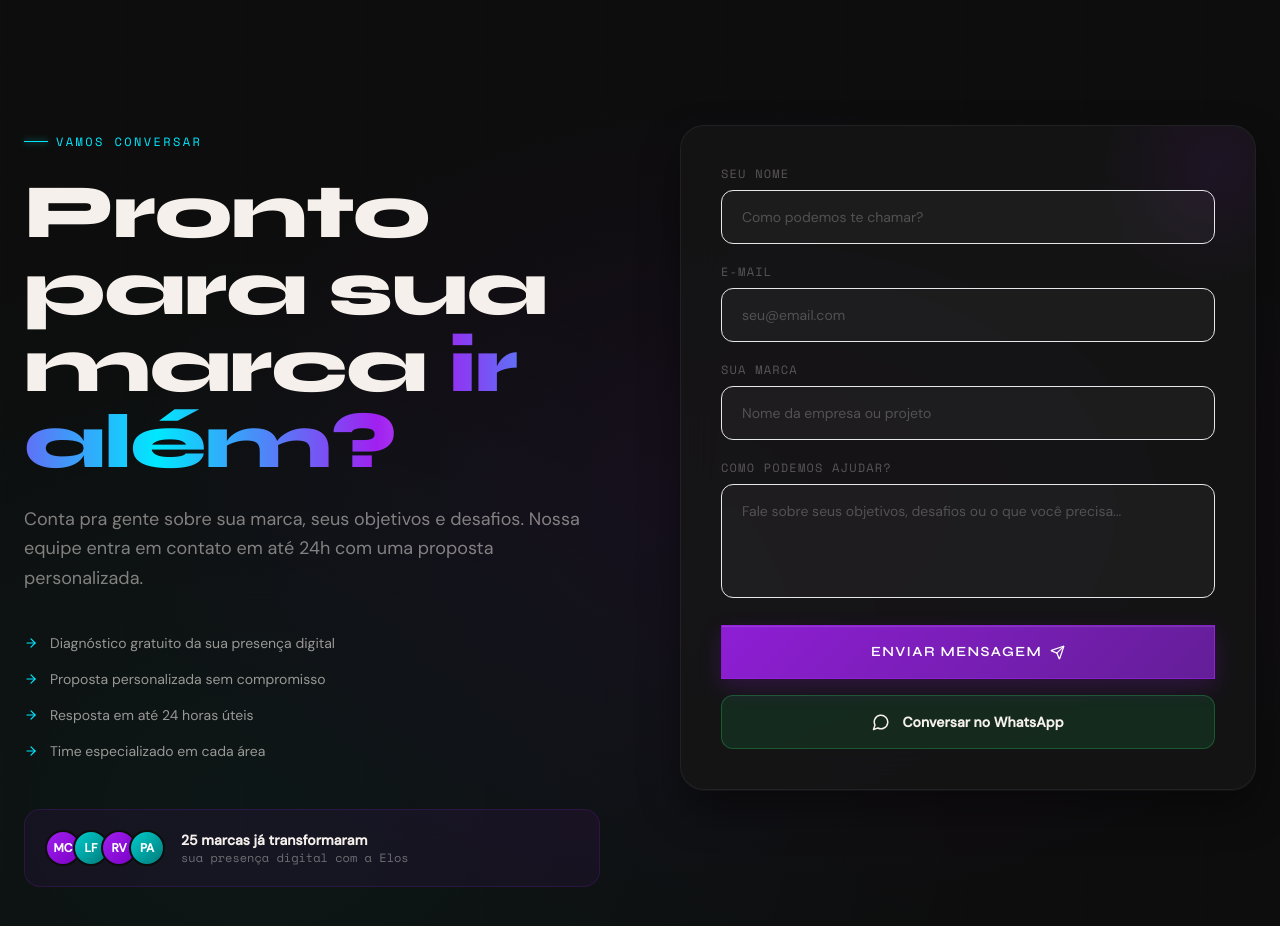
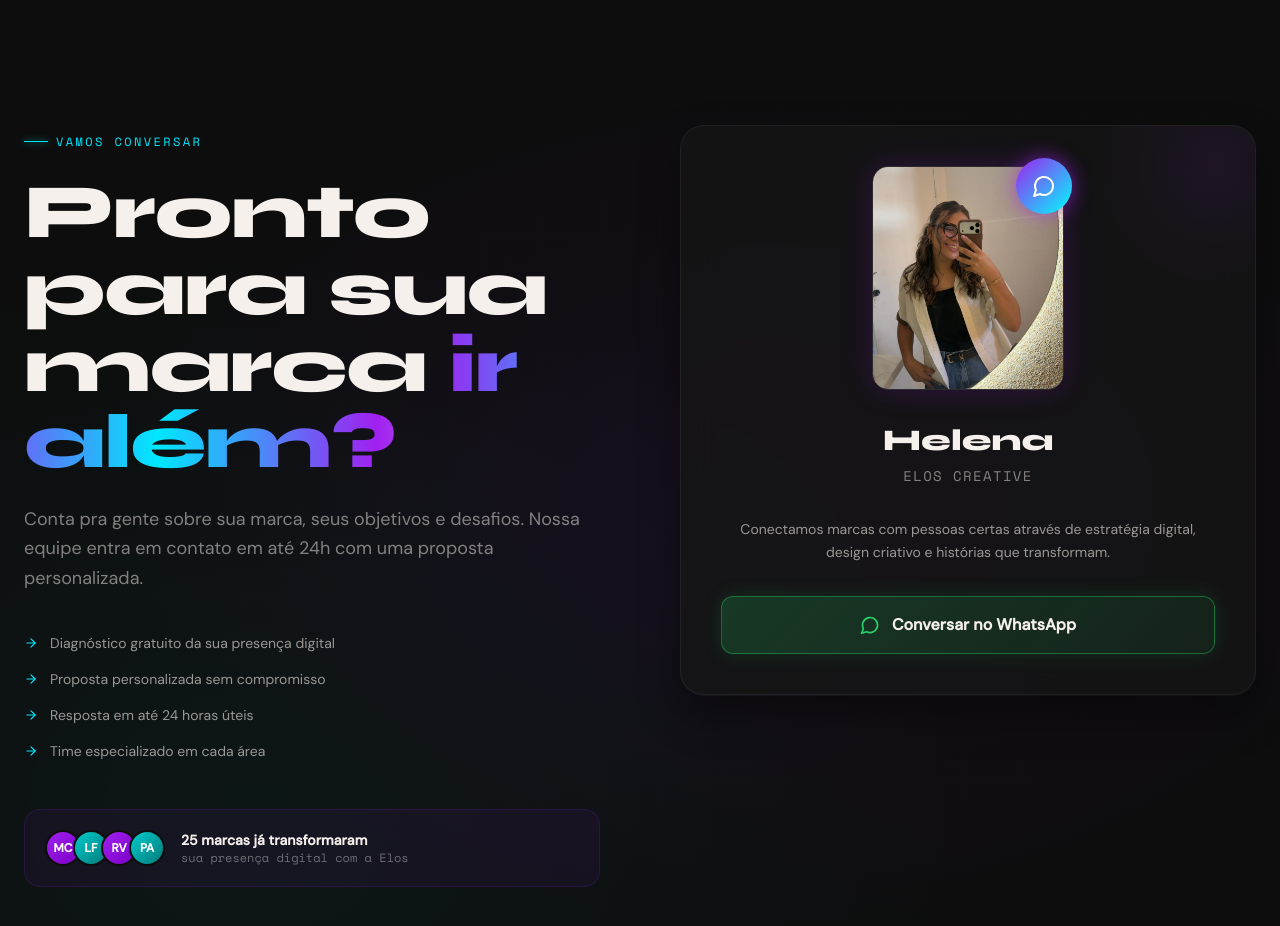
Before and after one commit to pedrojesusdev/elos-creative, a Next.js app: page / in a window 1280 px wide. Shown: the part 5960-6886 px from the top of the page. Built offline with nearby package versions, Linux system fonts and the light colour scheme.

Commit message:
feat. substituindo formulario por envio de mensagem para whatsapp

```diff
--- a/components/sections/CtaSection.tsx
+++ b/components/sections/CtaSection.tsx
@@ -1,26 +1,10 @@
 "use client";
 
-import { useState } from "react";
-import { motion } from "framer-motion";
 import { Reveal } from "@/components/animations/Reveal";
-import { Send, ArrowRight, CheckCircle, MessageCircle } from "lucide-react";
+import { ArrowRight, MessageCircle } from "lucide-react";
 
 export function CtaSection() {
-  const [form, setForm] = useState({ name: "", email: "", brand: "", message: "" });
-  const [sent, setSent] = useState(false);
-  const [loading, setLoading] = useState(false);
   const whatsappUrl = "https://wa.me/557996471730";
-
-  const handleSubmit = async (e: React.FormEvent) => {
-    e.preventDefault();
-    setLoading(true);
-    await new Promise((r) => setTimeout(r, 1500));
-    setSent(true);
-    setLoading(false);
-  };
-
-  const inputClass =
-    "w-full bg-white/[0.04] border border-white/8 rounded-xl px-5 py-4 text-sm text-offwhite placeholder-offwhite/25 font-body focus:outline-none focus:border-[var(--color-neon-purple)] focus:bg-white/[0.06] transition-all duration-300";
 
   return (
     <section id="contato" className="relative py-32 overflow-hidden">
@@ -89,121 +73,63 @@ export function CtaSection() {
             </Reveal>
           </div>
 
-          {/* Right: Form */}
+          {/* Right: Helena Contact Card */}
           <Reveal delay={0.2} direction="left">
-            <div className="card-glass rounded-3xl p-8 md:p-10 relative overflow-hidden">
+            <div className="card-glass rounded-3xl p-12 md:p-10 relative overflow-hidden">
               {/* Card glow */}
               <div className="absolute -top-20 -right-20 w-60 h-60 rounded-full pointer-events-none"
                 style={{ background: "radial-gradient(ellipse, rgba(160,32,240,0.08) 0%, transparent 70%)" }} />
 
-              {!sent ? (
-                <div className="space-y-4 relative">
-                  <form onSubmit={handleSubmit} className="space-y-5">
-                    <div>
-                      <label className="block font-mono text-xs tracking-widest uppercase text-offwhite/30 mb-2">
-                        Seu nome
-                      </label>
-                      <input
-                        className={inputClass}
-                        placeholder="Como podemos te chamar?"
-                        value={form.name}
-                        onChange={(e) => setForm({ ...form, name: e.target.value })}
-                        required
+              <div className="relative space-y-8 text-center">
+                {/* Profile Photo */}
+                <div className="flex justify-center">
+                  <div className="relative">
+                    <div className="w-48 h-56 rounded-2xl overflow-hidden border border-white/10"
+                      style={{ boxShadow: "0 0 30px rgba(160,32,240,0.2)" }}>
+                      <img
+                        src="/media/helena.jpg"
+                        alt="Helena - Elos Creative"
+                        className="w-full h-full object-cover"
                       />
                     </div>
+                    <div className="absolute -top-2 -right-2 w-14 h-14 rounded-full flex items-center justify-center"
+                      style={{ background: "linear-gradient(135deg, #A020F0, #00FFFF)", boxShadow: "0 0 20px rgba(160,32,240,0.6)" }}>
+                      <MessageCircle size={24} className="text-white" />
+                    </div>
+                  </div>
+                </div>
+
+                {/* Name and Title */}
                 <div>
-                      <label className="block font-mono text-xs tracking-widest uppercase text-offwhite/30 mb-2">
-                        E-mail
-                      </label>
-                      <input
-                        type="email"
-                        className={inputClass}
-                        placeholder="seu@email.com"
-                        value={form.email}
-                        onChange={(e) => setForm({ ...form, email: e.target.value })}
-                        required
-                      />
+                  <h3 className="font-display font-black text-2xl md:text-3xl text-offwhite mb-2">
+                    Helena
+                  </h3>
+                  <p className="font-mono text-sm tracking-widest uppercase text-offwhite/50">
+                    Elos Creative
+                  </p>
                 </div>
-                    <div>
-                      <label className="block font-mono text-xs tracking-widest uppercase text-offwhite/30 mb-2">
-                        Sua marca
-                      </label>
-                      <input
-                        className={inputClass}
-                        placeholder="Nome da empresa ou projeto"
-                        value={form.brand}
-                        onChange={(e) => setForm({ ...form, brand: e.target.value })}
-                      />
-                    </div>
-                    <div>
-                      <label className="block font-mono text-xs tracking-widest uppercase text-offwhite/30 mb-2">
-                        Como podemos ajudar?
-                      </label>
-                      <textarea
-                        className={`${inputClass} resize-none`}
-                        rows={4}
-                        placeholder="Fale sobre seus objetivos, desafios ou o que você precisa..."
-                        value={form.message}
-                        onChange={(e) => setForm({ ...form, message: e.target.value })}
-                        required
-                      />
-                    </div>
-                    <button
-                      type="submit"
-                      disabled={loading}
-                      className="btn-primary w-full text-white flex items-center justify-center gap-2 disabled:opacity-60 disabled:cursor-not-allowed"
-                    >
-                      {loading ? (
-                        <>
-                          <motion.div
-                            animate={{ rotate: 360 }}
-                            transition={{ duration: 1, repeat: Infinity, ease: "linear" }}
-                            className="w-4 h-4 border-2 border-white/30 border-t-white rounded-full"
-                          />
-                          Enviando...
-                        </>
-                      ) : (
-                        <>
-                          Enviar mensagem
-                          <Send size={15} />
-                        </>
-                      )}
-                    </button>
-                  </form>
 
+                {/* Description */}
+                <p className="text-offwhite/60 text-sm leading-relaxed">
+                  Conectamos marcas com pessoas certas através de estratégia digital, design criativo e histórias que transformam.
+                </p>
+
+                {/* WhatsApp Button */}
                 <a
                   href={whatsappUrl}
                   target="_blank"
                   rel="noopener noreferrer"
-                    className="w-full rounded-xl px-5 py-4 flex items-center justify-center gap-3 text-sm font-semibold text-offwhite transition-all duration-300 hover:-translate-y-0.5"
+                  className="inline-flex items-center justify-center gap-3 px-8 py-4 rounded-xl font-semibold text-offwhite transition-all duration-300 hover:-translate-y-1 w-full"
                   style={{
-                      background: "rgba(37, 211, 102, 0.12)",
-                      border: "1px solid rgba(37, 211, 102, 0.28)",
+                    background: "linear-gradient(135deg, rgba(37, 211, 102, 0.2), rgba(37, 211, 102, 0.08))",
+                    border: "1px solid rgba(37, 211, 102, 0.4)",
+                    boxShadow: "0 0 20px rgba(37, 211, 102, 0.15)"
                   }}
                 >
-                    <MessageCircle size={18} />
-                    Conversar no WhatsApp
+                  <MessageCircle size={20} style={{ color: "#25D366" }} />
+                  <span>Conversar no WhatsApp</span>
                 </a>
               </div>
-              ) : (
-                <motion.div
-                  initial={{ opacity: 0, scale: 0.9 }}
-                  animate={{ opacity: 1, scale: 1 }}
-                  className="text-center py-10"
-                >
-                  <div className="w-16 h-16 rounded-full flex items-center justify-center mx-auto mb-6"
-                    style={{ background: "rgba(0,255,255,0.1)", border: "1px solid rgba(0,255,255,0.3)" }}>
-                    <CheckCircle size={28} style={{ color: "var(--color-neon-cyan)" }} />
-                  </div>
-                  <h3 className="font-display font-bold text-2xl text-offwhite mb-3">
-                    Mensagem recebida!
-                  </h3>
-                  <p className="text-offwhite/50 text-sm leading-relaxed">
-                    Obrigada pelo contato. Nossa equipe vai analisar suas informações e
-                    retornar em até <span style={{ color: "var(--color-neon-cyan)" }}>24 horas úteis</span>.
-                  </p>
-                </motion.div>
-              )}
             </div>
           </Reveal>
         </div>
```
Also changed, not shown: public/media/helena.jpg (added). Lines whose indentation alone changed are shown as unchanged.
